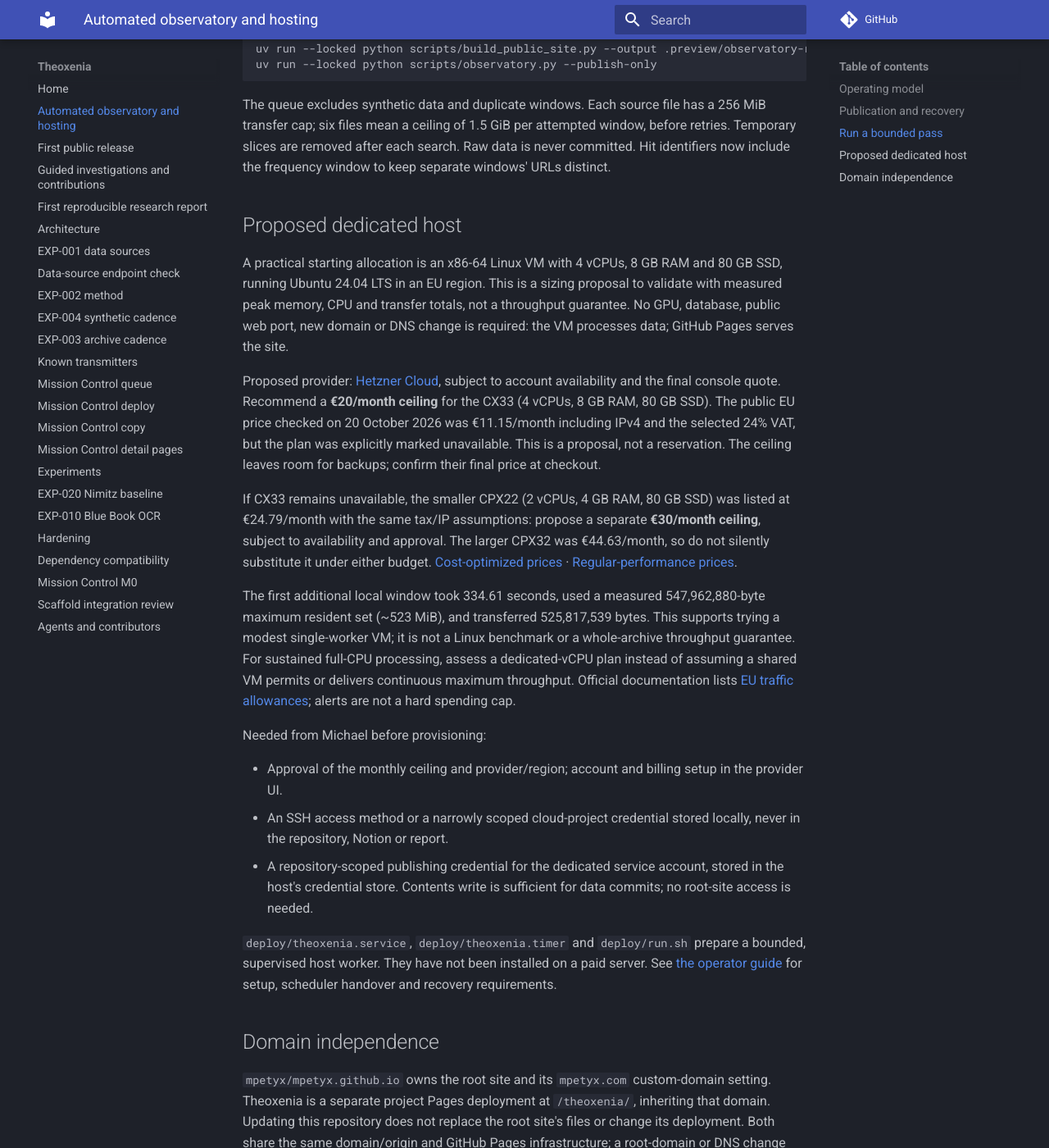
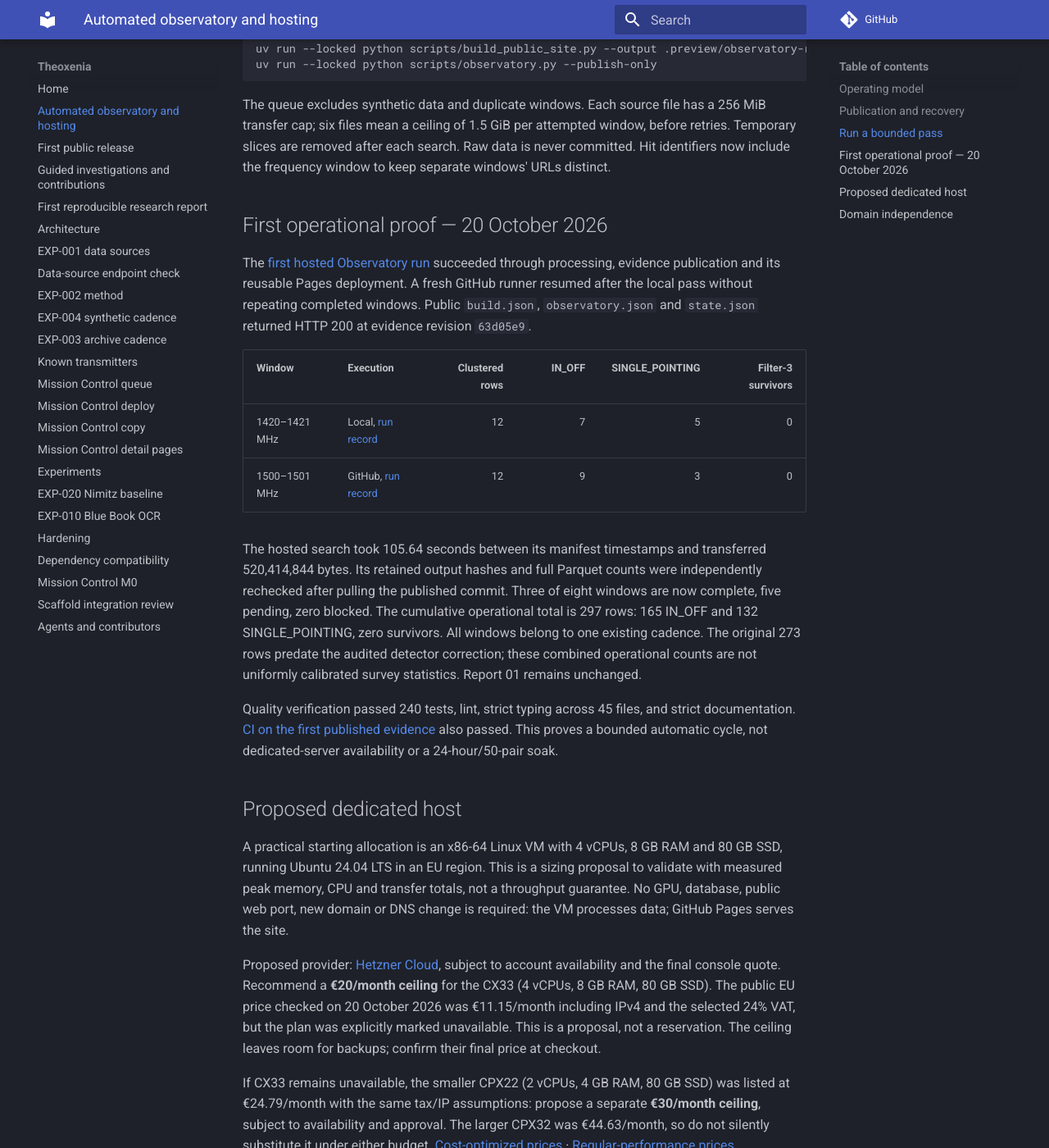
Before and after one commit to harshith7002/theoxenia, an MkDocs documentation site: the page built from docs/observatory.md, in a window 1280 px wide and 1400 px high, scrolled down 1574 px. Shown: the whole window at 82% size. Built offline with MkDocs 1.6.1 and Material for MkDocs 9.7.7, drawn with Linux system fonts in a browser that asks for light colours; comment, search, counter and statistics services are not loaded.

Commit message:
docs: record hosted observatory proof and server proposal

```diff
--- a/docs/observatory.md
+++ b/docs/observatory.md
@@ -32,6 +32,19 @@ uv run --locked python scripts/observatory.py --publish-only
 
 The queue excludes synthetic data and duplicate windows. Each source file has a 256 MiB transfer cap; six files mean a ceiling of 1.5 GiB per attempted window, before retries. Temporary slices are removed after each search. Raw data is never committed. Hit identifiers now include the frequency window to keep separate windows' URLs distinct.
 
+## First operational proof — 20 October 2026
+
+The [first hosted Observatory run](https://github.com/mpetyx/theoxenia/actions/runs/39405941516) succeeded through processing, evidence publication and its reusable Pages deployment. A fresh GitHub runner resumed after the local pass without repeating completed windows. Public `build.json`, `observatory.json` and `state.json` returned HTTP 200 at evidence revision `63d05e9`.
+
+| Window | Execution | Clustered rows | IN_OFF | SINGLE_POINTING | Filter-3 survivors |
+| --- | --- | ---: | ---: | ---: | ---: |
+| 1420–1421 MHz | Local, [run record](https://mpetyx.com/theoxenia/runs/20261020T095932347132Z-exp-003-cadence/manifest.json) | 12 | 7 | 5 | 0 |
+| 1500–1501 MHz | GitHub, [run record](https://mpetyx.com/theoxenia/runs/20261020T101007693038Z-exp-003-cadence/manifest.json) | 12 | 9 | 3 | 0 |
+
+The hosted search took 105.64 seconds between its manifest timestamps and transferred 520,414,844 bytes. Its retained output hashes and full Parquet counts were independently rechecked after pulling the published commit. Three of eight windows are now complete, five pending, zero blocked. The cumulative operational total is 297 rows: 165 IN_OFF and 132 SINGLE_POINTING, zero survivors. All windows belong to one existing cadence. The original 273 rows predate the audited detector correction; these combined operational counts are not uniformly calibrated survey statistics. Report 01 remains unchanged.
+
+Quality verification passed 240 tests, lint, strict typing across 45 files, and strict documentation. [CI on the first published evidence](https://github.com/mpetyx/theoxenia/actions/runs/39405942297) also passed. This proves a bounded automatic cycle, not dedicated-server availability or a 24-hour/50-pair soak.
+
 ## Proposed dedicated host
 
 A practical starting allocation is an x86-64 Linux VM with 4 vCPUs, 8 GB RAM and 80 GB SSD, running Ubuntu 24.04 LTS in an EU region. This is a sizing proposal to validate with measured peak memory, CPU and transfer totals, not a throughput guarantee. No GPU, database, public web port, new domain or DNS change is required: the VM processes data; GitHub Pages serves the site.
```
